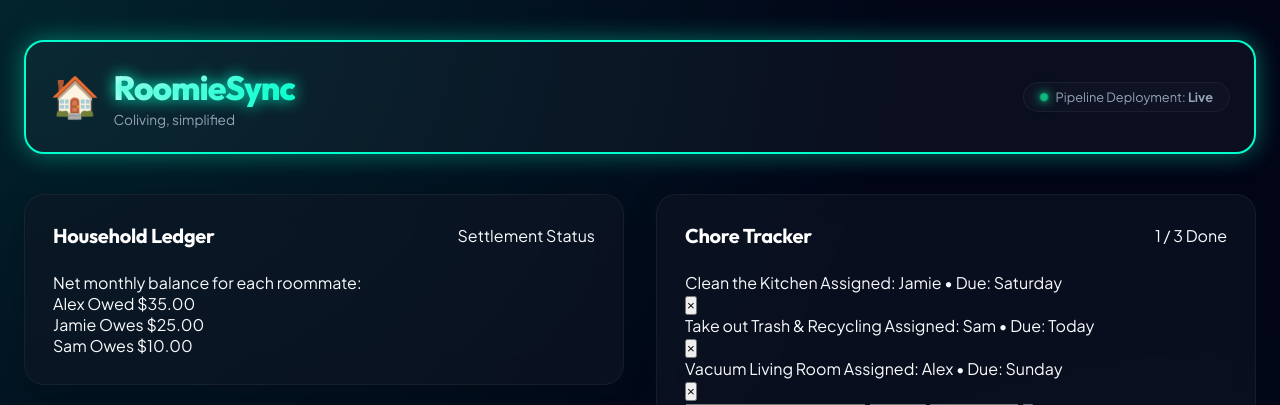
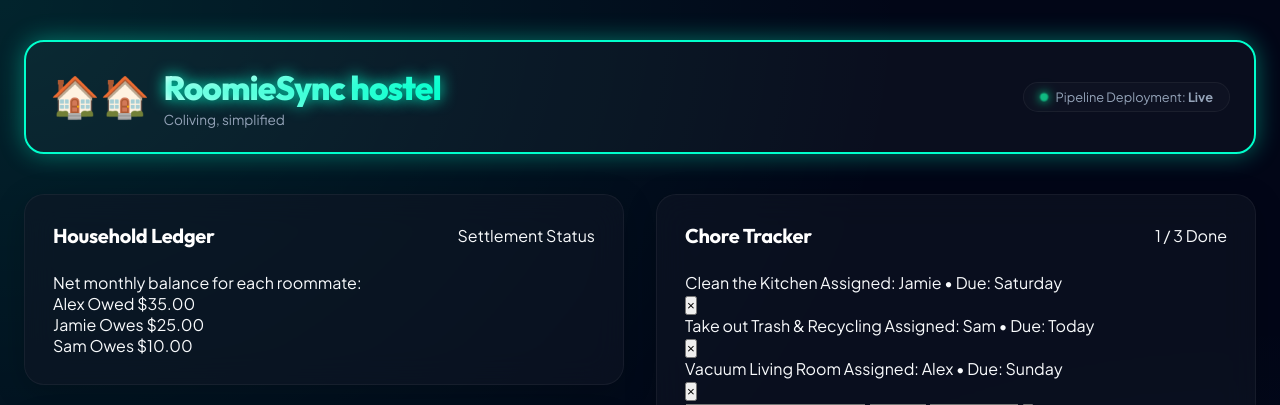
Before and after one commit to siddupatil5731/devops-project, a Flask app: page / in a window 1280 px wide. Shown: the top 405 px of the page. Run offline with Flask 3, Linux system fonts and the light colour scheme.

Commit message:
Updated UI design with automatic CI/CD

```diff
--- a/templates/index.html
+++ b/templates/index.html
@@ -16,9 +16,9 @@
         <!-- Header -->
         <header class="app-header">
             <div class="branding">
-                <span class="logo-icon">🏠</span>
+                <span class="logo-icon">🏠🏠</span>
                 <div class="brand-meta">
-                    <h1>RoomieSync</h1>
+                    <h1>RoomieSync hostel</h1>
                     <p class="brand-tagline">Coliving, simplified</p>
                 </div>
             </div>
```
